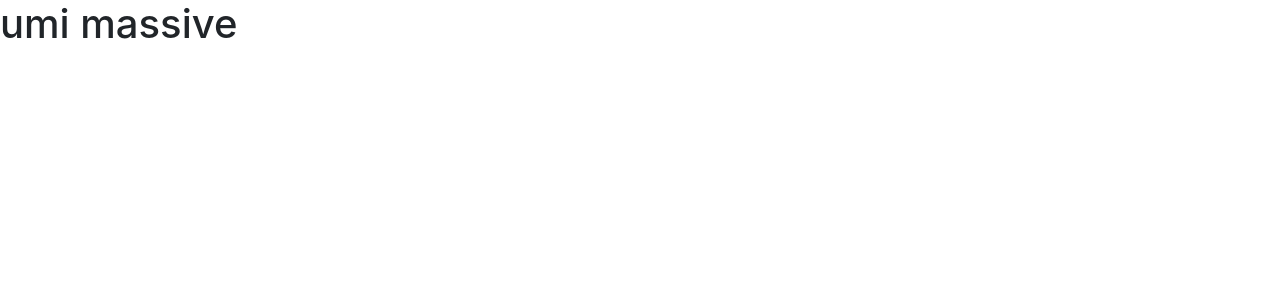
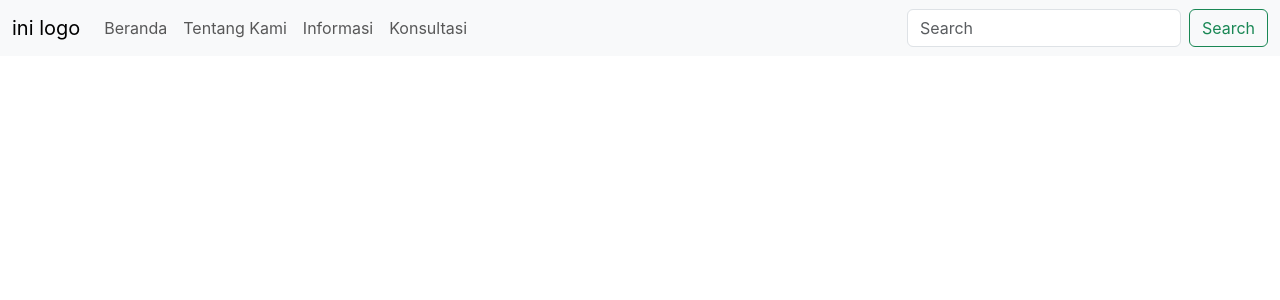
Before and after one commit to Serly-Eldina/UMI-MASSIVE, a React (Vite) app: page / in a window 1280 px wide. Shown: the top 300 px of the page. Built offline with nearby package versions, Linux system fonts and the light colour scheme.

Commit message:
Navbar Home

```diff
--- a/src/pages/HomePage.jsx
+++ b/src/pages/HomePage.jsx
@@ -1,9 +1,42 @@
-
+import React, { useState } from 'react';
+import Button from 'react-bootstrap/Button';
+import Container from 'react-bootstrap/Container';
+import Form from 'react-bootstrap/Form';
+import Nav from 'react-bootstrap/Nav';
+import NavbarBS from 'react-bootstrap/Navbar';
+import NavDropdown from 'react-bootstrap/NavDropdown';
+import 'bootstrap/dist/css/bootstrap.min.css';
 
 const Home = () => {
   return (
     <>
-    <h1>umi massive</h1>
+    <NavbarBS expand="lg" className="bg-body-tertiary">
+        <Container fluid>
+          <NavbarBS.Brand href="#">ini logo</NavbarBS.Brand>
+          <NavbarBS.Toggle aria-controls="navbarScroll" />
+          <NavbarBS.Collapse id="navbarScroll">
+            <Nav
+              className="me-auto my-2 my-lg-0"
+              style={{ maxHeight: '100px' }}
+              navbarScroll
+            >
+              <Nav.Link href="#action1">Beranda</Nav.Link>
+              <Nav.Link href="#action2">Tentang Kami</Nav.Link>
+              <Nav.Link href="#action2">Informasi</Nav.Link>
+              <Nav.Link href="#action2">Konsultasi</Nav.Link>
+            </Nav>
+            <Form className="d-flex">
+              <Form.Control
+                type="search"
+                placeholder="Search"
+                className="me-2"
+                aria-label="Search"
+              />
+              <Button variant="outline-success">Search</Button>
+            </Form>
+          </NavbarBS.Collapse>
+        </Container>
+      </NavbarBS>
 
     </>
   )
```
